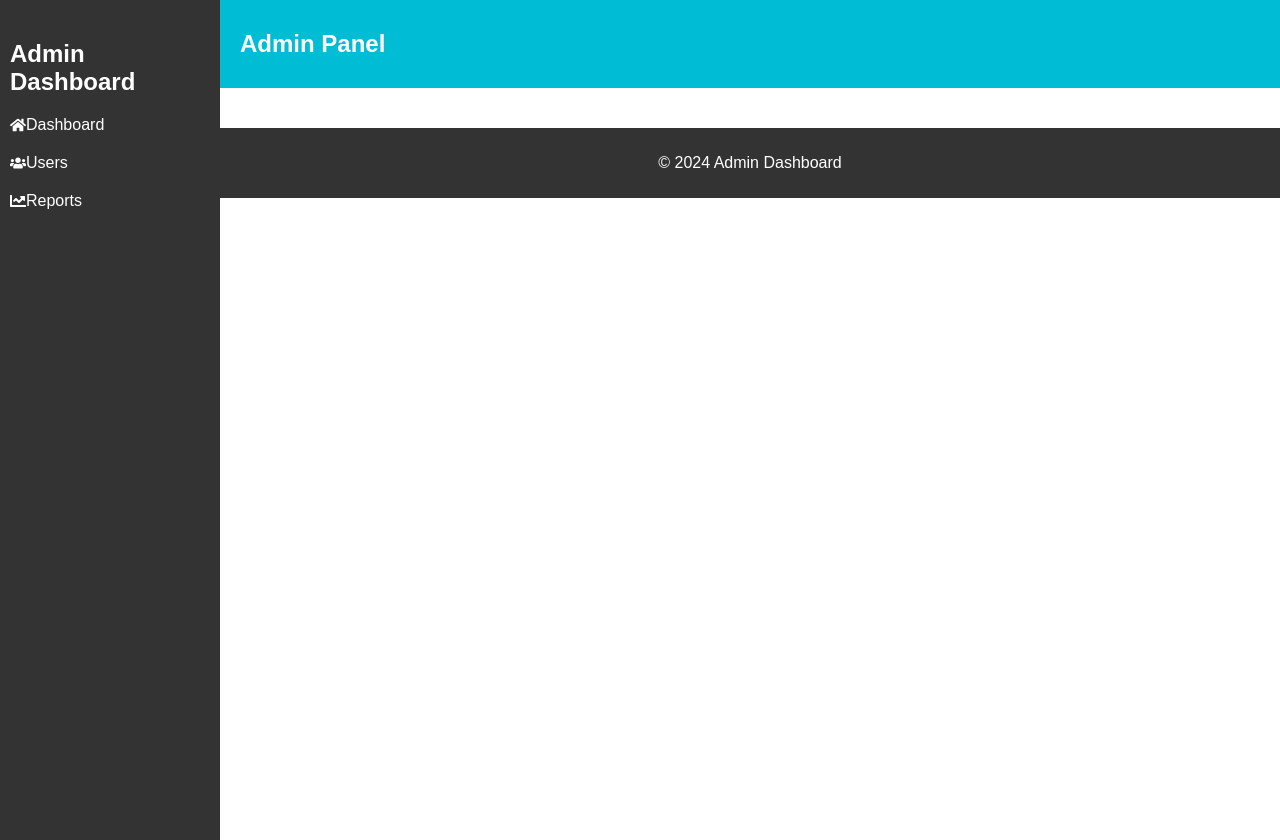
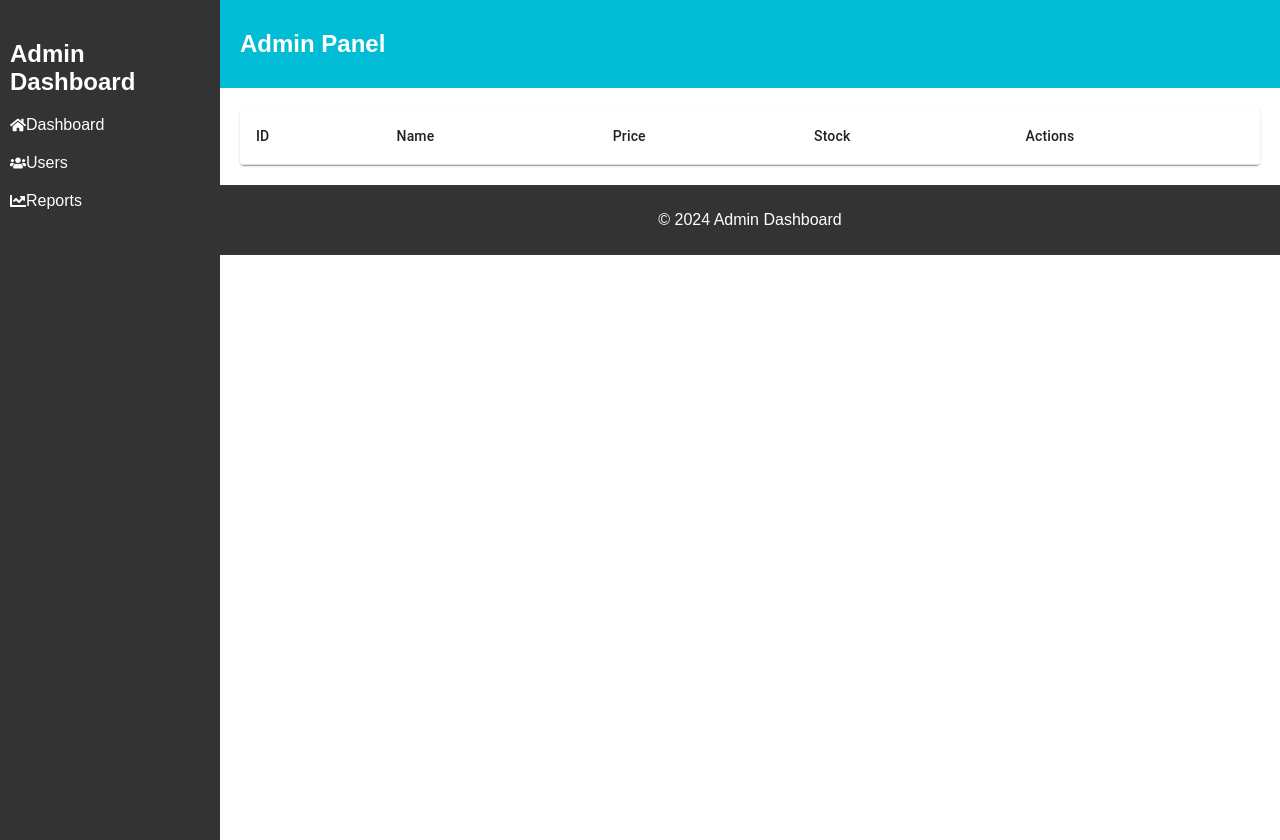
Before and after one commit to 6seasons6/Admin-Dashboard, a React (Create React App) app: page /ProductTable in a window 1280 px wide. Built offline with nearby package versions, Linux system fonts and the light colour scheme.

Commit message:
producttablecreated

```diff
--- a/package.json
+++ b/package.json
@@ -5,6 +5,7 @@
   "dependencies": {
     "@emotion/react": "^11.14.0",
     "@emotion/styled": "^11.14.0",
+    "@mui/icons-material": "^6.4.0",
     "@mui/material": "^6.3.0",
     "axios": "^1.7.9",
     "cra-template": "1.2.0",
@@ -39,5 +40,8 @@
       "last 1 firefox version",
       "last 1 safari version"
     ]
+  },
+  "devDependencies": {
+    "@babel/plugin-proposal-private-property-in-object": "^7.21.11"
   }
 }
--- a/src/App.js
+++ b/src/App.js
@@ -14,6 +14,8 @@ import SalesReport from './components/Analytics/SalesReport';
 import UserActivity from './components/Analytics/UserActivity';
 import Login from './components/Auth/Login';
 import Register from './components/Auth/Register';
+import ProductTable from './components/ProductManagement/ProductTable';
+import ProductForm from './components/ProductManagement/ProductForm';
 
 const App = () => {
   return (
@@ -28,7 +30,9 @@ const App = () => {
                 {/* Main Routes */}
                 <Route path="/" element={<Dashboard />} />
                 <Route path="/users" element={<UserList />} />
-                <Route path="/products" element={<ProductList />} />
+                <Route path="/ProductList" element={<ProductList />} />
+                <Route path="/ProductForm" element={<ProductForm/>} />
+                <Route path="/ProductTable" element={<ProductTable/>} />
 
                 {/* Analytics Routes */}
                 <Route path="/analytics/sales" element={<SalesReport />} />
--- a/src/components/ProductManagement/ProductForm.js
+++ b/src/components/ProductManagement/ProductForm.js
@@ -1,5 +1,7 @@
 import React, { useState, useEffect } from 'react';
 import { addProduct, updateProduct } from '../../services/api';
+import { Button } from '@mui/material';
+
 
 const ProductForm = ({ productId, onSave }) => {
   const [product, setProduct] = useState({ name: '', price: '', stock: '' });
@@ -21,25 +23,34 @@ const ProductForm = ({ productId, onSave }) => {
 
   return (
     <form onSubmit={handleSubmit}>
+      <div>
       <input
+
         type="text"
         value={product.name}
         onChange={(e) => setProduct({ ...product, name: e.target.value })}
         placeholder="Name"
-      />
+      /></div>
+      <div>
       <input
         type="number"
         value={product.price}
         onChange={(e) => setProduct({ ...product, price: e.target.value })}
         placeholder="Price"
-      />
+      /></div>
+      <div>
       <input
         type="number"
         value={product.stock}
         onChange={(e) => setProduct({ ...product, stock: e.target.value })}
         placeholder="Stock"
-      />
-      <button type="submit">Save</button>
+      /></div>
+      <Button type="submit" color="primary" variant="contained">
+        Save
+      </Button>
+
+
+
     </form>
   );
 };
--- a/src/components/ProductManagement/ProductTable.js
+++ b/src/components/ProductManagement/ProductTable.js
@@ -1,31 +1,40 @@
+
+import { Table, TableBody, TableCell, TableContainer, TableHead, TableRow, Paper,Button } from '@mui/material';
 import React from 'react';
 
-const ProductTable = ({ products }) => (
-  <table>
-    <thead>
-      <tr>
-        <th>ID</th>
-        <th>Name</th>
-        <th>Price</th>
-        <th>Stock</th>
-        <th>Actions</th>
-      </tr>
-    </thead>
-    <tbody>
-      {products.map((product) => (
-        <tr key={product.id}>
-          <td>{product.id}</td>
-          <td>{product.name}</td>
-          <td>{product.price}</td>
-          <td>{product.stock}</td>
-          <td>
-            <button>Edit</button>
-            <button>Delete</button>
-          </td>
-        </tr>
-      ))}
-    </tbody>
-  </table>
+
+const ProductTable = ({ products= []}) => (
+  <TableContainer component={Paper}>
+    <Table>
+      <TableHead>
+        <TableRow>
+          <TableCell>ID</TableCell>
+          <TableCell>Name</TableCell>
+          <TableCell>Price</TableCell>
+          <TableCell>Stock</TableCell>
+          <TableCell>Actions</TableCell>
+        </TableRow>
+      </TableHead>
+      <TableBody>
+        {products.map((product) => (
+          <TableRow key={product.id}>
+            <TableCell>{product.id}</TableCell>
+            <TableCell>{product.name}</TableCell>
+            <TableCell>{product.price}</TableCell>
+            <TableCell>{product.stock}</TableCell>
+            <TableCell>
+              <Button variant="contained" color="primary" style={{ marginRight: 8 }}>
+                Edit
+              </Button>
+              <Button variant="contained" color="secondary">
+                Delete
+              </Button>
+            </TableCell>
+          </TableRow>
+        ))}
+      </TableBody>
+    </Table>
+  </TableContainer>
 );
 
 export default ProductTable;
--- a/src/services/api.js
+++ b/src/services/api.js
@@ -16,6 +16,14 @@ export const addProduct = (product) =>
     headers: { 'Content-Type': 'application/json' },
   }).then((res) => res.json());
 
+  export const updateProduct = (product) =>
+    fetch(`${API_URL}/products`, {
+      method: 'POST',
+      body: JSON.stringify(product),
+      headers: { 'Content-Type': 'application/json' },
+    }).then((res) => res.json());
+
+
 export const login = (email, password) =>
   fetch(`${API_URL}/auth/login`, {
     method: 'POST',
```
Also changed, not shown: 1 other file (tests, documents, lock files or other folders).
